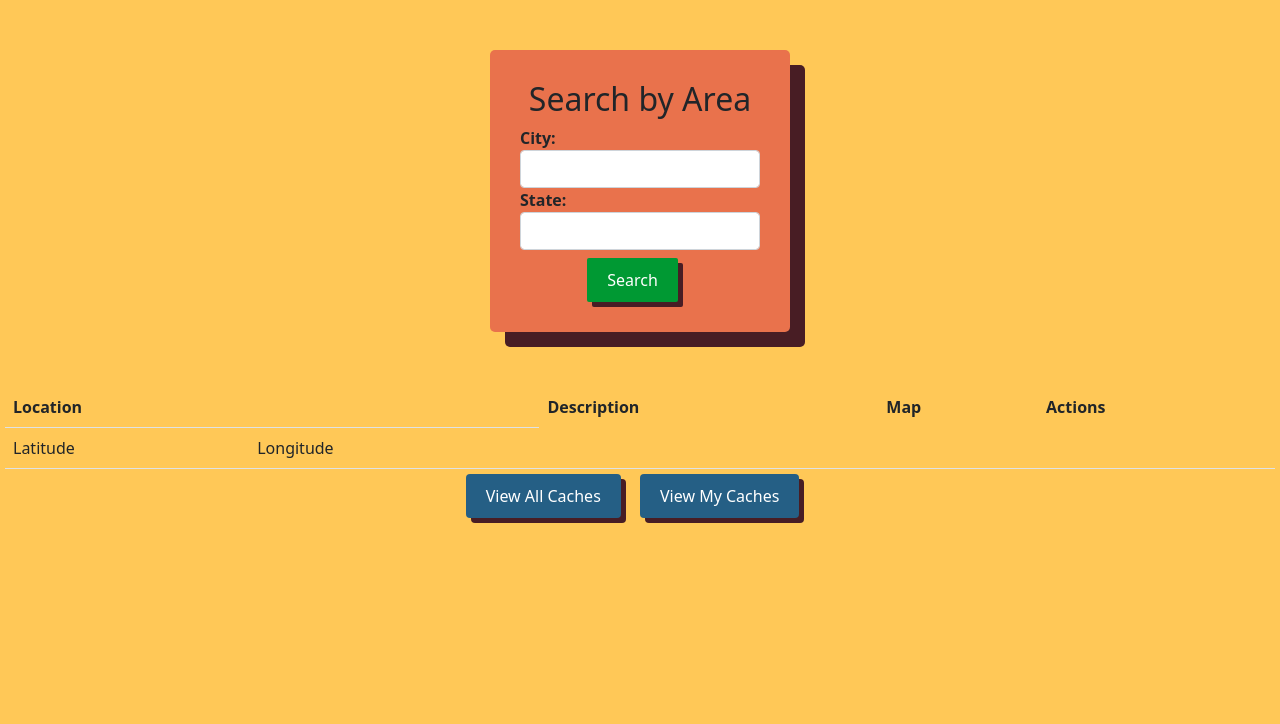
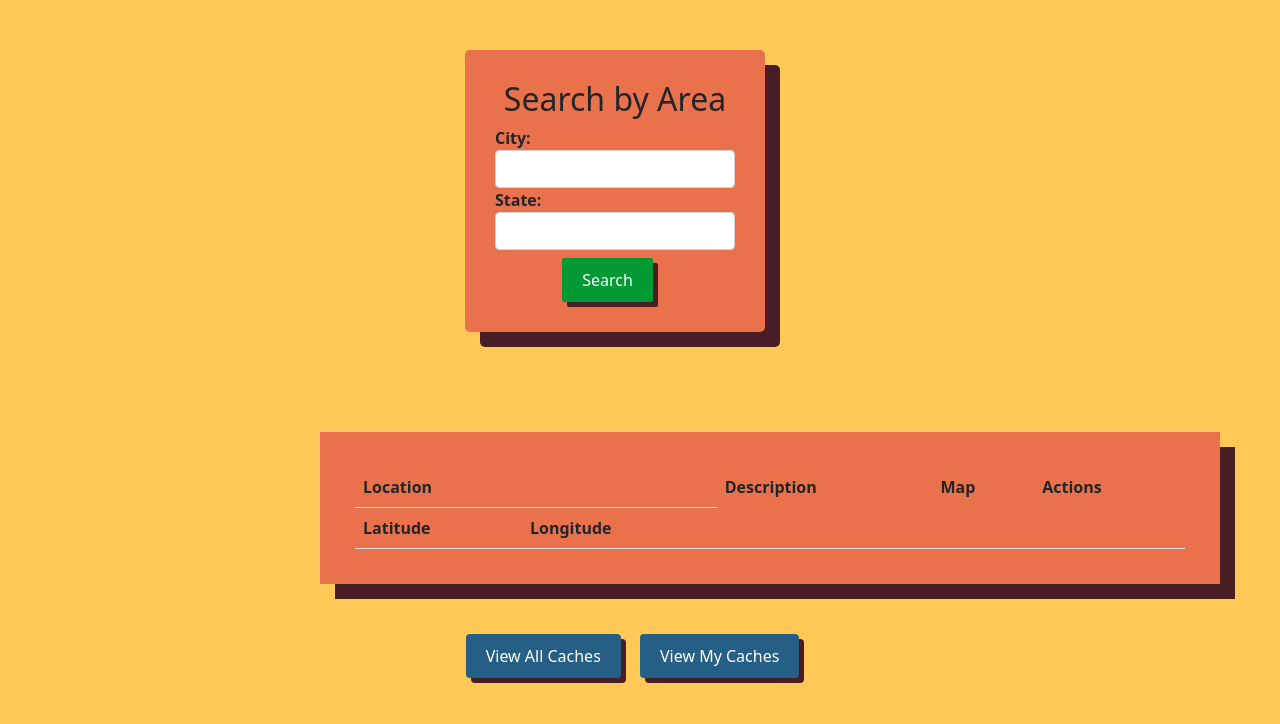
Before and after one commit to jayomeara/codingdojo_GroupLucky13, a Flask app: page /cachemapsearch in a window 1280 px wide. Shown: the part 76-800 px from the top of the page. Run offline with Flask 2, Linux system fonts and the light colour scheme; the visitor is signed in with stand-in values (Sample User, id 1).

Commit message:
CSS
added style to cachemap table

```diff
--- a/flask_app/static/css/styles.css
+++ b/flask_app/static/css/styles.css
@@ -236,4 +236,15 @@
     width: 300px;
     margin: 50px;
     padding: 30px;
+    margin-left: 0%;
 }
+
+#table-card {
+    background-color: #e9724c;
+    box-shadow: 15px 15px #481d24;
+    font-weight: bold;
+    width: 900px;
+    margin: 50px;
+    padding: 30px;
+    margin-left: 25%;
+}
--- a/flask_app/templates/search_map.html
+++ b/flask_app/templates/search_map.html
@@ -36,7 +36,7 @@
             <button type="button" onclick="search_caches()" id="dash-submit-btn" class="btn btn-light btn-sm mt-2">Search</button>
         </div>
     </main>
-    <div class="d-flex justify-content-center">
+    <div class="d-flex justify-content-center" id="table-card">
         <table class='table' id="viewall-table">
             <thead>
                 <tr>
```
